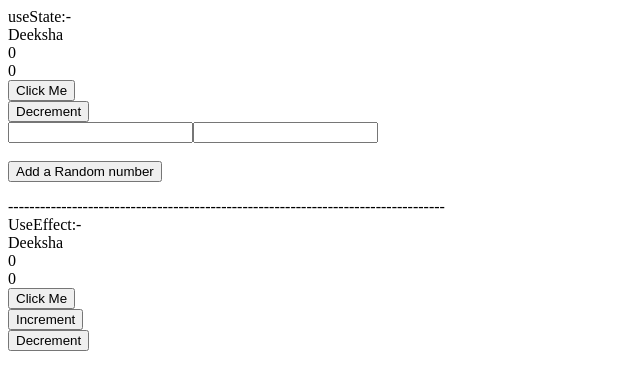
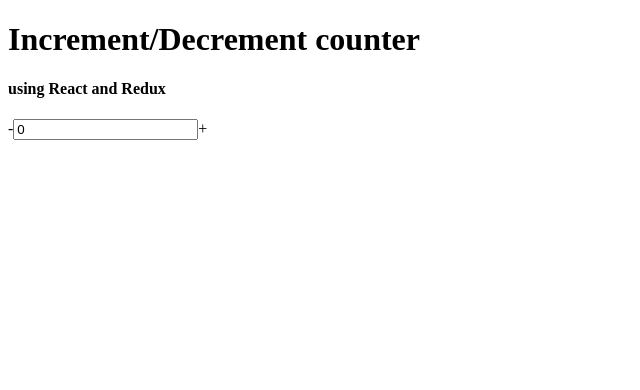
Before and after one commit to Deeksha-Singh1/ReactJs-Practice, a React (Create React App) app in the folder myapp/: page / in a window 1280 px wide. Shown: the top 390 px of the page, without its empty margins (0-640 px from the left). Built offline with nearby package versions, Linux system fonts and the light colour scheme.

Commit message:
ReactRedux

```diff
--- a/myapp/package.json
+++ b/myapp/package.json
@@ -10,8 +10,10 @@
     "react": "^18.2.0",
     "react-dom": "^18.2.0",
     "react-icons": "^4.8.0",
+    "react-redux": "^8.0.5",
     "react-router-dom": "^6.11.2",
     "react-scripts": "5.0.1",
+    "redux": "^4.2.1",
     "saas": "^1.0.0",
     "web-vitals": "^2.1.4"
   },
--- /dev/null
+++ b/myapp/src/Context/App.js
@@ -0,0 +1,11 @@
+import React, { Component } from 'react'
+
+export class App extends Component {
+  render() {
+    return (
+      <div>App</div>
+    )
+  }
+}
+
+export default App
--- a/myapp/src/index.js
+++ b/myapp/src/index.js
@@ -1,10 +1,14 @@
 import React from 'react';
 import ReactDOM from 'react-dom/client';
-import App from './Hooks/App';
+import App from './reactRedux/App';
+import store from './reactRedux/store';
+import {Provider} from 'react-redux'
+
+store.subscribe (()=> console.log(store.getState()))
 
 const root = ReactDOM.createRoot(document.getElementById('root'));
 root.render(
+ <Provider store={store}> <App /></Provider>
 
-    <App />
 
 );
--- /dev/null
+++ b/myapp/src/reactRedux/App.jsx
@@ -0,0 +1,21 @@
+import React from 'react'
+import { useSelector,useDispatch } from 'react-redux'
+import { incNum,decNum } from './actions/index'
+
+const App = () => {
+
+  const  myState = useSelector((state)=>state.changeNum)
+  return (
+    <div>
+      <h1>Increment/Decrement counter</h1>
+      <h4>using React and Redux</h4>
+      <div>
+        <a title='Decrement'><span>-</span></a>
+        <input type="text" name='quantity' value={myState}  />
+        <a title='Increment' ><span>+</span></a>
+      </div>
+    </div>
+  )
+}
+
+export default App
--- /dev/null
+++ b/myapp/src/reactRedux/actions/index.jsx
@@ -0,0 +1,10 @@
+
+export const incNum = () => {
+  return{type:"INCREMENT"}
+
+};
+
+export const decNum = () => {
+  return{type:"DECREMENT"}
+
+};
--- /dev/null
+++ b/myapp/src/reactRedux/reducers/index.jsx
@@ -0,0 +1,8 @@
+import changeNum from './upDown';
+ import { combineReducers } from 'redux';
+
+ const rootReducer = combineReducers({
+  changeNum
+ })
+
+ export default rootReducer;
--- /dev/null
+++ b/myapp/src/reactRedux/reducers/upDown.jsx
@@ -0,0 +1,11 @@
+
+const initialState =0;
+const changeNum = ( state = initialState, action)=>{
+  switch(action.type){
+    case "INCREMENT" : return state+1;
+    case "DECREMENT" : return state-1;
+    default: return state;
+  }
+};
+
+export default changeNum;
--- /dev/null
+++ b/myapp/src/reactRedux/store.js
@@ -0,0 +1,6 @@
+import { createStore } from "redux";
+import rootReducer from "./reducers/index";
+
+const store = createStore(rootReducer);
+
+export default store
```
Also changed, not shown: myapp/src/Context/ContextApi.jsx (added, +15 -0 lines), myapp/src/reactRedux/ReactRedux.jsx (added, +9 -0 lines), 1 other file (tests, documents, lock files or other folders).
